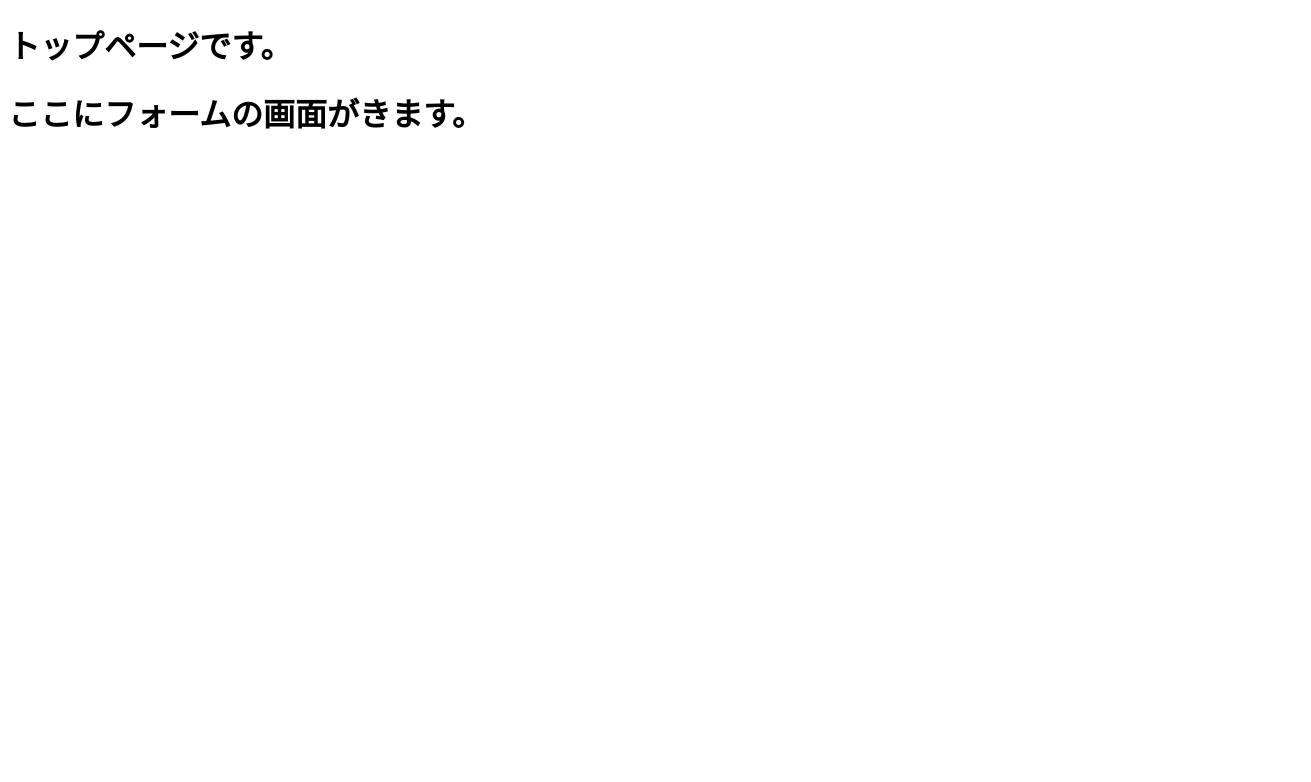
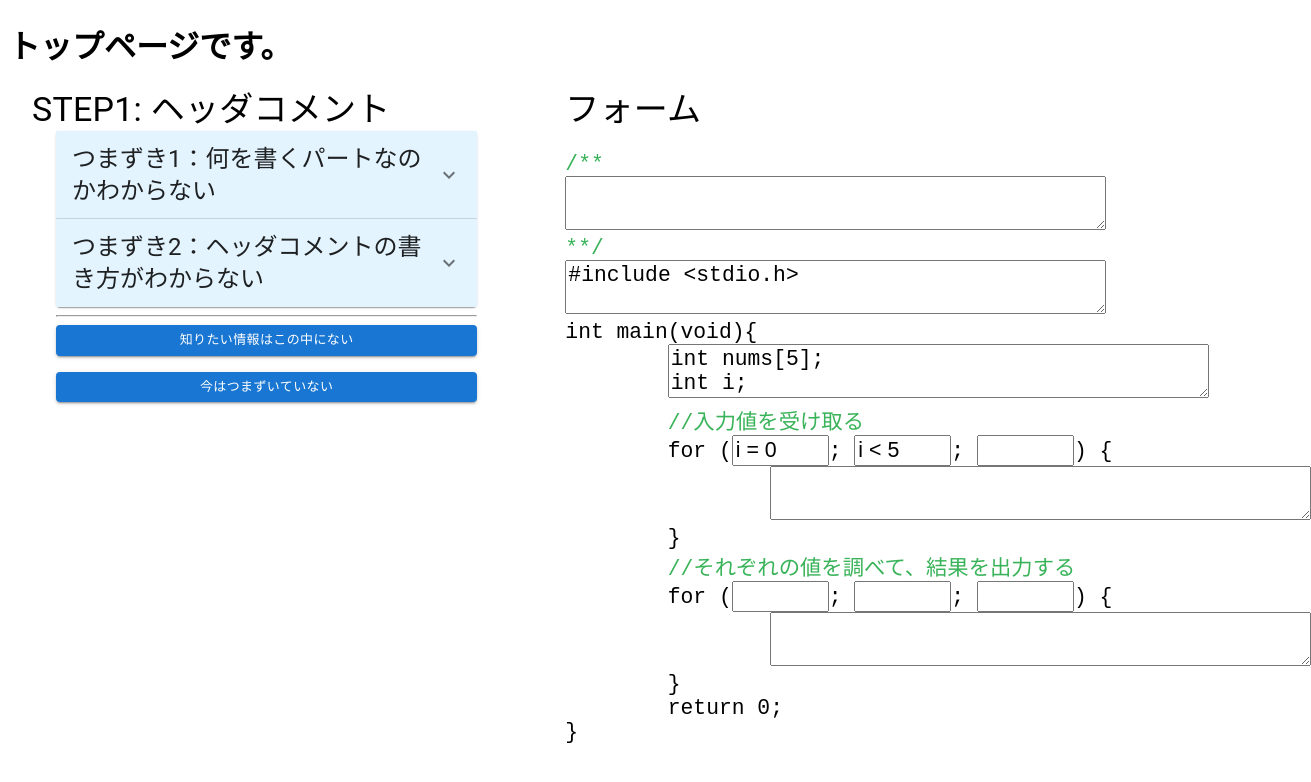
Before and after one commit to KHashimoto3/FormCoder_FRONT, a React (Vite) app: page /form in a window 1280 px wide. Shown: the top 782 px of the page, 1311 px wide, since content can reach past the window. Built offline with nearby package versions, Linux system fonts and the light colour scheme.

Commit message:
mockで作っていたformとhintのファイルを移植した。

```diff
--- /dev/null
+++ b/src/components/FormBase.tsx
@@ -0,0 +1,134 @@
+import { useState } from "react";
+import { Box, Grid } from "@mui/material";
+import { Hint } from "./features/hint/Hint";
+import { Form } from "./features/form/Form";
+
+interface FormData {
+  stepName: string;
+  hintList: HintList[];
+}
+
+interface HintList {
+  hint: string;
+  explanation: string;
+}
+
+export const FormBase = () => {
+  const [formDataIndex, setFormDataIndex] = useState<number>(0);
+
+  const changeFormDataIndex = (index: number) => {
+    setFormDataIndex(index);
+  };
+
+  const formData: FormData[] = [
+    {
+      stepName: "ヘッダコメント",
+      hintList: [
+        {
+          hint: "何を書くパートなのかわからない",
+          explanation: "説明１",
+        },
+        {
+          hint: "ヘッダコメントの書き方がわからない",
+          explanation: "説明2",
+        },
+      ],
+    },
+    {
+      stepName: "インクルード・マクロ定義",
+      hintList: [
+        {
+          hint: "何を書くパートなのかわからない",
+          explanation: "説明１",
+        },
+        {
+          hint: "プロトタイプ宣言・インクルードの書き方がわからない",
+          explanation: "説明2",
+        },
+        {
+          hint: "何を宣言・インクルードすればよいのかわからない",
+          explanation: "説明3",
+        },
+      ],
+    },
+    {
+      stepName: "変数・配列の宣言",
+      hintList: [
+        {
+          hint: "何を書くパートなのかわからない",
+          explanation: "説明１",
+        },
+        {
+          hint: "変数、配列、構造体の宣言の仕方がわからない",
+          explanation: "説明2",
+        },
+        {
+          hint: "何を宣言したらいいのかわからない",
+          explanation: "説明3",
+        },
+      ],
+    },
+    {
+      stepName: "繰り返し処理",
+      hintList: [
+        {
+          hint: "何を書くパートなのかわからない",
+          explanation: "説明１",
+        },
+        {
+          hint: "forの書き方がわからない",
+          explanation:
+            "for (カウンタ変数の初期化; 継続条件; カウンタの増減) {\n\t//継続条件を満たす間繰り返す処理\n}",
+        },
+        {
+          hint: "条件の書き方がわからない",
+          explanation: "説明3",
+        },
+        {
+          hint: "カウンタ変数の初期化; 継続条件; カウンタの増減に設定する値かわからない",
+          explanation: "説明4",
+        },
+      ],
+    },
+    {
+      stepName: "複数条件分岐",
+      hintList: [
+        {
+          hint: "何を書くパートなのかわからない",
+          explanation: "説明１",
+        },
+        {
+          hint: "ifの書き方がわからない",
+          explanation: "説明2",
+        },
+        {
+          hint: "条件の書き方がわからない",
+          explanation: "説明3",
+        },
+        {
+          hint: "どのような条件にするのかわからない",
+          explanation: "説明4",
+        },
+      ],
+    },
+  ];
+
+  return (
+    <div>
+      <Box>
+        <Grid container spacing={2}>
+          <Grid item xs={5}>
+            <Hint
+              stepNo={formDataIndex + 1}
+              stepName={formData[formDataIndex].stepName}
+              hintList={formData[formDataIndex].hintList}
+            />
+          </Grid>
+          <Grid item xs={7}>
+            <Form changeFormDataIndex={changeFormDataIndex} />
+          </Grid>
+        </Grid>
+      </Box>
+    </div>
+  );
+};
--- /dev/null
+++ b/src/components/features/form/Form.tsx
@@ -0,0 +1,61 @@
+import { Container, Typography } from "@mui/material";
+
+type Props = {
+    changeFormDataIndex: (index: number) => void;
+};
+
+export const Form = (props: Props) => {
+
+    //MainPageから渡された、ヒントのリストのインデックスを変更する関数
+    const changeFormDataIndex = props.changeFormDataIndex;
+
+    const tentativeCodeData: string[] = [
+        "#include <stdio.h>",
+        "int nums[5];\nint i;",
+        "i = 0", "i < 5", "",
+        "",
+    ]
+
+    const commentStyle = {
+        color: "#39b359",
+        fontSize: "16pt",
+        margin: "0"
+    }
+
+    const preStyle = {
+        fontSize: "16pt",
+    }
+
+    const inputStyle = {
+        fontSize: "16pt"
+    }
+
+    const textAreaStyle = {
+        fontSize: "16pt"
+    }
+
+    return (
+        <Container maxWidth="md">
+            <Typography variant="h4">フォーム</Typography>
+
+            <pre style={preStyle}>
+                <pre style={commentStyle}>/**</pre>
+                <textarea style={commentStyle} cols={40} rows={2} onFocus={() => changeFormDataIndex(0)} ></textarea><br />
+                <pre style={commentStyle}>**/</pre>
+                <textarea style={textAreaStyle} cols={40} rows={2} onFocus={() => changeFormDataIndex(1)} >{tentativeCodeData[0]}</textarea><br />
+                int main(void){'{\n'}
+                {'\t'}<textarea style={textAreaStyle} cols={40} rows={2} onFocus={() => changeFormDataIndex(2)} >{tentativeCodeData[1]}</textarea><br />
+                <pre style={commentStyle}>{'\t'}//入力値を受け取る</pre>
+                {'\t'}for {'('}<input style={inputStyle} type="text" size={5} value={tentativeCodeData[2]} onFocus={() => changeFormDataIndex(3)} />{'; '}<input style={inputStyle} type="text" size={5} value={tentativeCodeData[3]} onFocus={() => changeFormDataIndex(3)} />{'; '}<input style={inputStyle} type="text" size={5} value={tentativeCodeData[4]} onFocus={() => changeFormDataIndex(3)} />{') {\n'}
+                {'\t'}{'\t'}<textarea style={textAreaStyle} cols={40} rows={2} onFocus={() => changeFormDataIndex(4)} >{tentativeCodeData[5]}</textarea><br />
+                {'\t'}{'}'}<br />
+                <pre style={commentStyle}>{'\t'}//それぞれの値を調べて、結果を出力する</pre>
+                {'\t'}for {'('}<input style={inputStyle} type="text" size={5} onFocus={() => changeFormDataIndex(3)} />{'; '}<input style={inputStyle} type="text" size={5} onFocus={() => changeFormDataIndex(3)} />{'; '}<input style={inputStyle} type="text" size={5} onFocus={() => changeFormDataIndex(3)} />{') {\n'}
+                {'\t'}{'\t'}<textarea style={textAreaStyle} cols={40} rows={2} onFocus={() => changeFormDataIndex(4)} ></textarea><br />
+                {'\t'}{'}'}<br />
+                {'\t'}return 0;<br />
+                {'}'}
+            </pre>
+        </Container>
+    )
+};
--- /dev/null
+++ b/src/components/features/hint/Hint.tsx
@@ -0,0 +1,86 @@
+import {
+  Button,
+  Container,
+  Stack,
+  Typography,
+  Accordion,
+  AccordionSummary,
+  AccordionDetails,
+} from "@mui/material";
+import ExpandMoreIcon from "@mui/icons-material/ExpandMore";
+
+type Props = {
+  stepNo: number;
+  stepName: string;
+  hintList: HintList[];
+};
+
+interface HintList {
+  hint: string;
+  explanation: string;
+}
+
+export const Hint = (props: Props) => {
+  //ヒントのリスト（MainPageから渡された）
+  const hintList: HintList[] = props.hintList;
+  const stepNo: number = props.stepNo;
+  const stepName: string = props.stepName;
+
+  const grammerCodeStyle = {
+    backgroundColor: "#363636",
+    fontSize: "14pt",
+    color: "#fff",
+    width: "100%",
+  };
+
+  return (
+    <Container maxWidth="md">
+      <Typography variant="h4">
+        STEP{stepNo}: {stepName}
+      </Typography>
+      <Container maxWidth="md" sx={{ marginBottom: "30px" }}>
+        <div>
+          {hintList.map((hint, index) => {
+            return (
+              <Accordion key={hint.hint}>
+                <AccordionSummary
+                  expandIcon={<ExpandMoreIcon />}
+                  aria-controls="panel1a-content"
+                  id="panel1a-header"
+                  sx={{ backgroundColor: "#e3f4ff" }}
+                >
+                  <Typography variant="h5">
+                    つまずき{index + 1}：{hint.hint}
+                  </Typography>
+                </AccordionSummary>
+                <AccordionDetails>
+                  <Typography variant="h6">for文の書き方</Typography>
+                  <textarea style={grammerCodeStyle} cols={40} rows={4}>
+                    {hint.explanation}
+                  </textarea>
+                  <br />
+                  <Typography variant="body1">
+                    カウンタ変数の初期化：何回目のループかをカウントする変数を初期化します。通常は0で初期化します。
+                    <br />
+                    継続条件：ループの中身に書く処理を、何の条件を満たす間行うかを条件式で設定します。
+                    <br />
+                    カウンタの増減：ループの中身の処理を一回実行した時に、カウンタ変数をどのように増減するかを設定します。通常は１つずつ増やすカウントアップを行います。
+                  </Typography>
+                </AccordionDetails>
+              </Accordion>
+            );
+          })}
+        </div>
+        <hr />
+        <Stack spacing={2}>
+          <Button size="small" variant="contained">
+            知りたい情報はこの中にない
+          </Button>
+          <Button size="small" variant="contained">
+            今はつまずいていない
+          </Button>
+        </Stack>
+      </Container>
+    </Container>
+  );
+};
--- a/src/components/pages/FormPage.tsx
+++ b/src/components/pages/FormPage.tsx
@@ -1,3 +1,5 @@
+import { FormBase } from "../FormBase";
+
 export const FormPage = () => {
-  return <h1>ここにフォームの画面がきます。</h1>;
+  return <FormBase />;
 };
```
